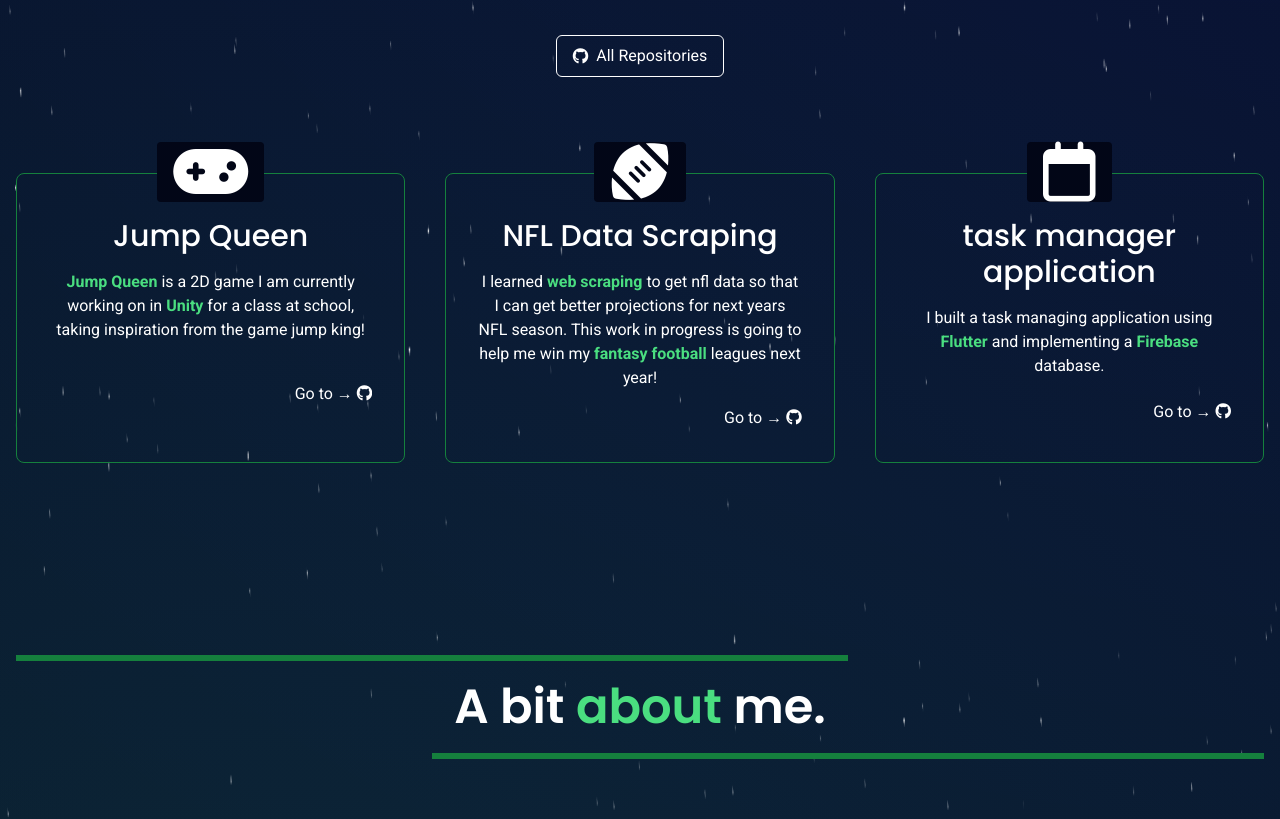
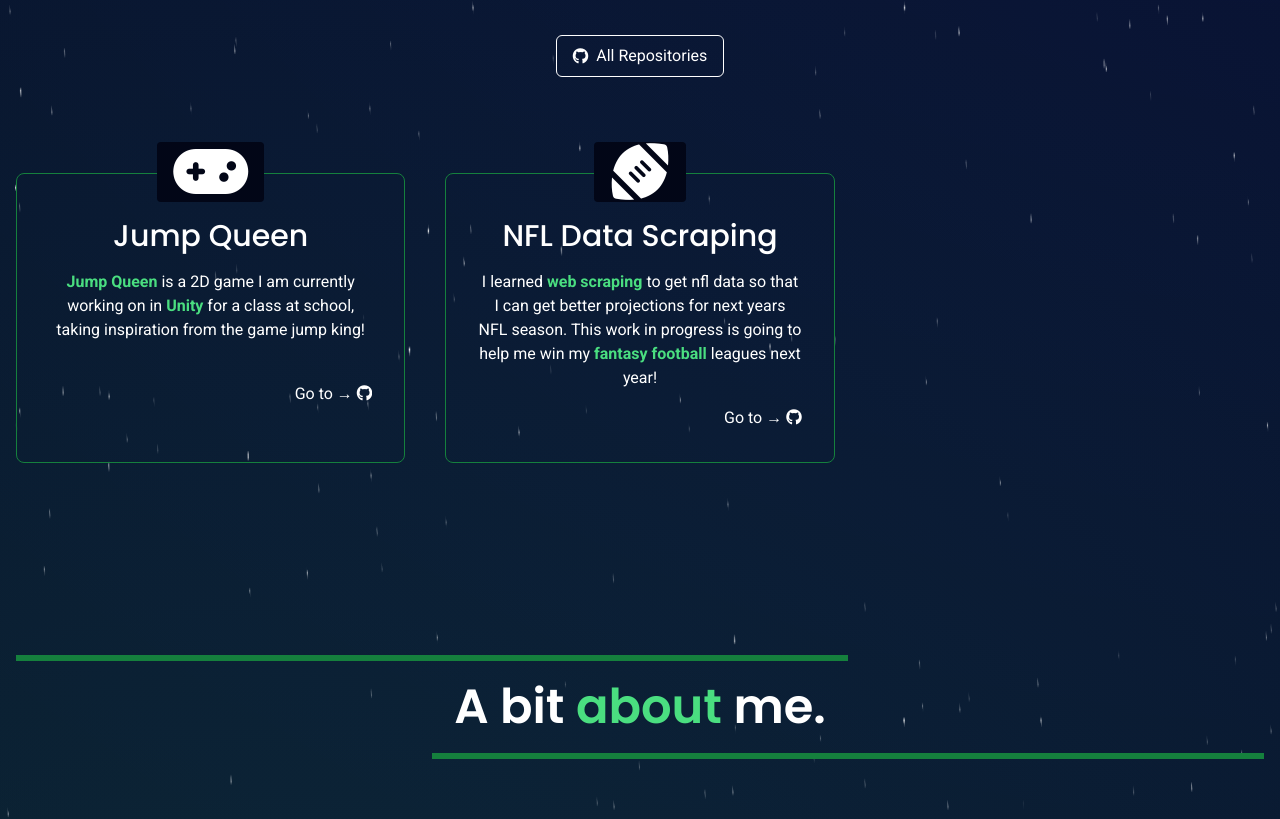
Before and after one commit to JP5252/Justin-Pearson-personal-pebsite, a SvelteKit app: page / in a window 1280 px wide. Shown: the part 811-1630 px from the top of the page. Built offline with nearby package versions, Linux system fonts and the light colour scheme.

Commit message:
update steps

```diff
--- a/src/components/Main.svelte
+++ b/src/components/Main.svelte
@@ -11,11 +11,6 @@
       name: "NFL Data Scraping",
       icon: "fa-solid fa-football",
       href: "https://github.com/JP5252/NFL-Data-Scraping",
-    },
-    {
-      name: "task manager application",
-      icon: "fa-regular fa-calendar",
-      href: "https://github.com/JP5252/task_manager",
     },
   ];
 
@@ -117,15 +112,6 @@
           <strong class="text-green-400">fantasy football</strong> leagues next year!
         </p>
       </Step>
-      <Step step={steps[2]}>
-        <p>
-          I built a task managing application using <strong
-            class="text-green-400">Flutter</strong
-          >
-          and implementing a
-          <strong class="text-green-400">Firebase</strong> database.
-        </p>
-      </Step>
     </div>
   </section>
 
```
